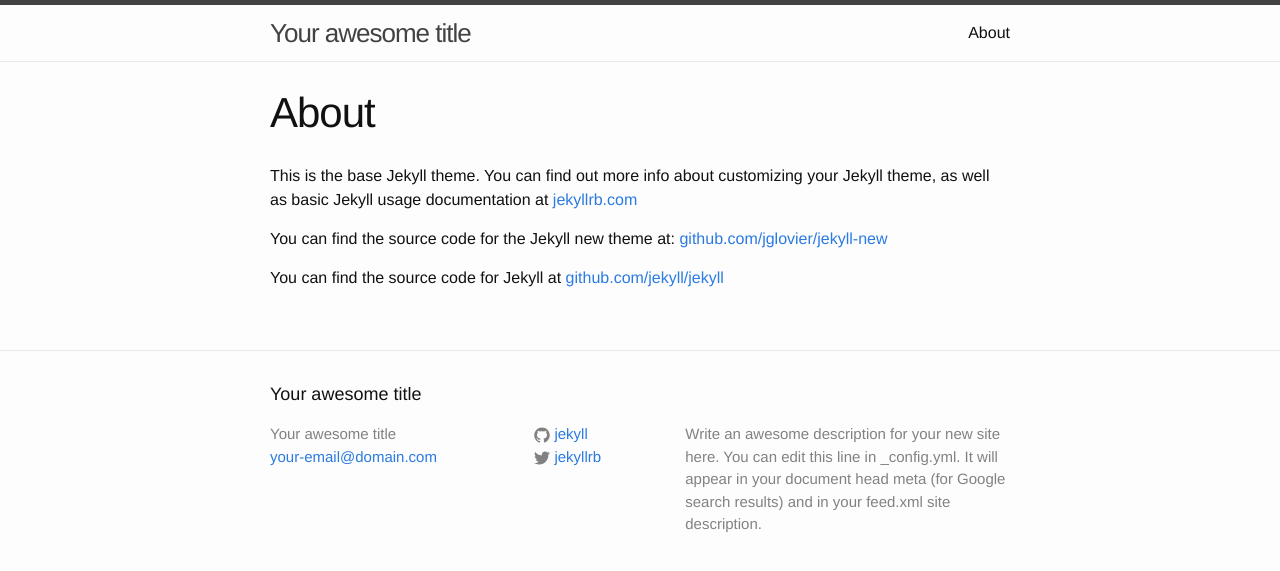
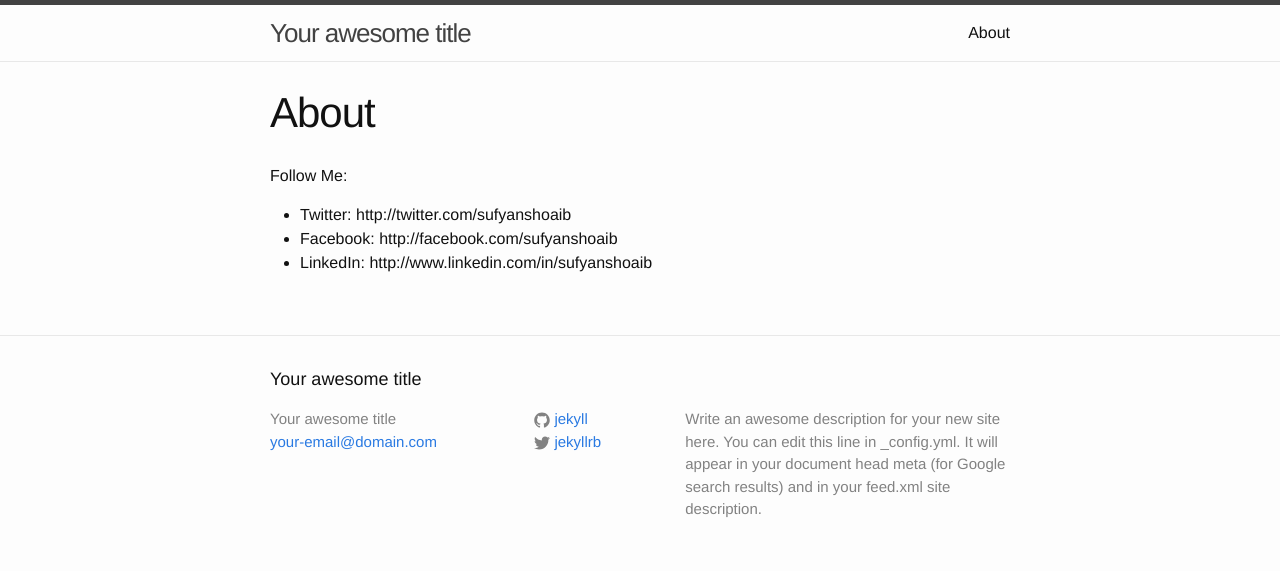
Before and after one commit to sufyanshoaib/sufyanshoaib.github.io, a Jekyll site: the page built from about.md, in a window 1280 px wide. Shown: the top 571 px of the page. Built offline with Jekyll 4.4.1, drawn with Linux system fonts in a browser that asks for light colours.

Commit message:
Update about.md

```diff
--- a/about.md
+++ b/about.md
@@ -4,8 +4,9 @@ title: About
 permalink: /about/
 ---
 
-This is the base Jekyll theme. You can find out more info about customizing your Jekyll theme, as well as basic Jekyll usage documentation at [jekyllrb.com](http://jekyllrb.com/)
-
-You can find the source code for the Jekyll new theme at: [github.com/jglovier/jekyll-new](https://github.com/jglovier/jekyll-new)
-
-You can find the source code for Jekyll at [github.com/jekyll/jekyll](https://github.com/jekyll/jekyll)
+Follow Me:
+<ul>
+<li>Twitter: http://twitter.com/sufyanshoaib</li>
+<li>Facebook: http://facebook.com/sufyanshoaib</li>
+<li>LinkedIn: http://www.linkedin.com/in/sufyanshoaib</li>
+</ul>
```
